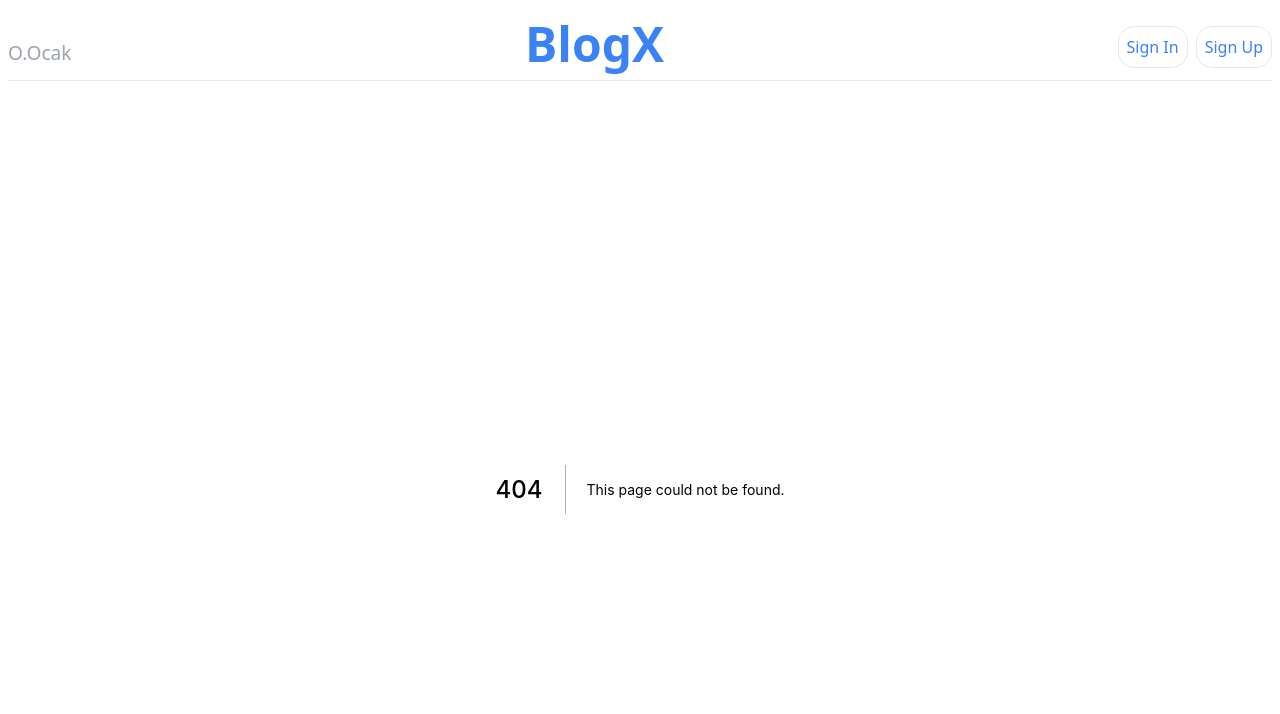
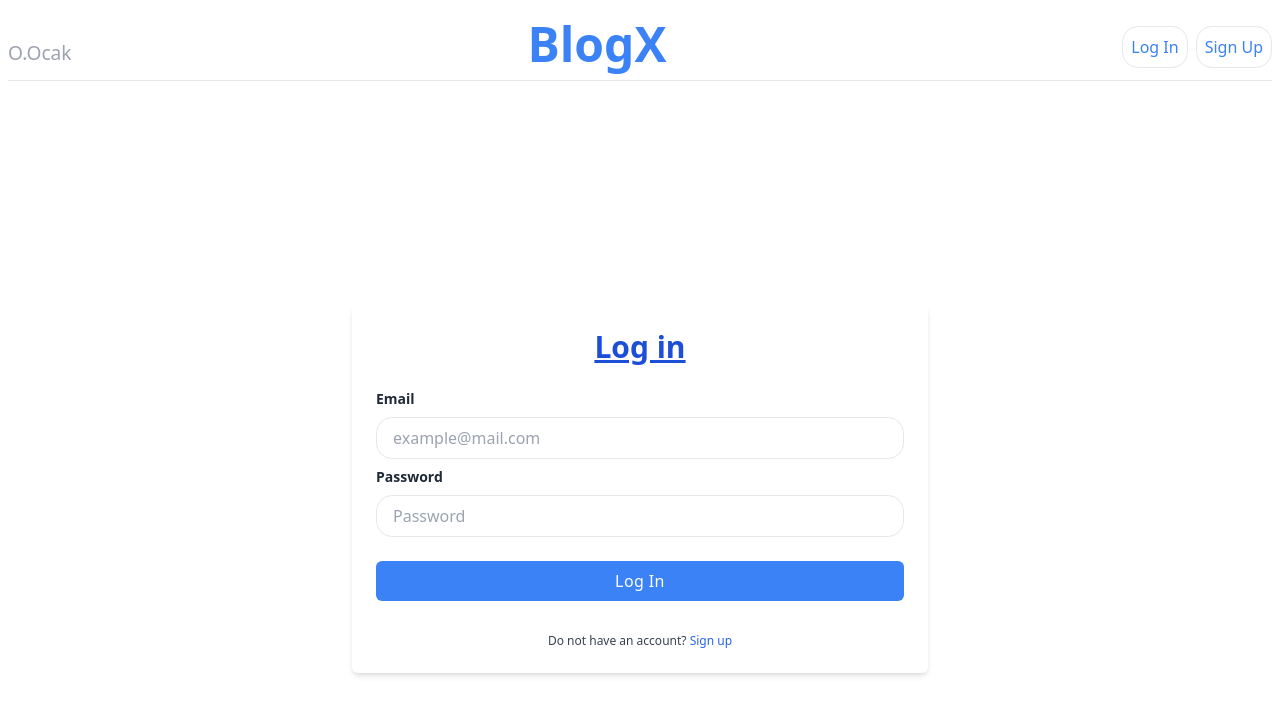
Before and after one commit to OzanOcak/blogapp, a Next.js app: page /login in a window 1280 px wide. Before the commit this address had no page. Shown: the top 714 px of the page. Built offline with nearby package versions, Linux system fonts and the light colour scheme.

Commit message:
login-basic /w next-auth

```diff
--- a/package.json
+++ b/package.json
@@ -13,6 +13,7 @@
     "bcrypt": "^5.0.1",
     "mongoose": "^6.5.1",
     "next": "12.2.3",
+    "next-auth": "3",
     "react": "18.2.0",
     "react-dom": "18.2.0"
   },
--- /dev/null
+++ b/pages/api/auth/[...nextauth].js
@@ -0,0 +1,39 @@
+import NextAuth from "next-auth";
+import CredentialsProvider from "next-auth/providers/credentials";
+import User from "../../../src/models/user";
+
+export default NextAuth({
+  providers: [
+    CredentialsProvider({
+      // The name to display on the sign in form (e.g. 'Sign in with...')
+      name: "Credentials",
+      // The credentials is used to generate a suitable form on the sign in page.
+      // You can specify whatever fields you are expecting to be submitted.
+      // e.g. domain, username, password, 2FA token, etc.
+      //credentials: {
+      // username: { label: "Username", type: "text", placeholder: "jsmith" },
+      //password: { label: "Password", type: "password" },
+      //},
+      async authorize(credentials, req) {
+        // Add logic here to look up the user from the credentials supplied
+        // const user = { id: 1, name: "J Smith", email: "jsmith@example.com" };
+        const { email, password } = credentials;
+        console.log({ email, password });
+
+        const user = await User.findOne({ email }).exec();
+        console.log({ user });
+
+        if (user) {
+          // Any object returned will be saved in `user` property of the JWT
+          return user;
+        } else {
+          // If you return null or false then the credentials will be rejected
+          return null;
+          // You can also Reject this callback with an Error or with a URL:
+          // throw new Error('error message') // Redirect to error page
+          // throw '/path/to/redirect'        // Redirect to a URL
+        }
+      },
+    }),
+  ],
+});
--- a/pages/signin.jsx
+++ b/pages/login.jsx
@@ -1,11 +1,23 @@
+import { useState } from "react";
+import { signIn } from "next-auth/client"; // from next-auth
+
 const SignIn = () => {
+  const [email, setEmail] = useState("");
+  const [password, setPassword] = useState("");
+  const [errorMessage, setErrorMessage] = useState(null);
+
+  const loginHandler = (e) => {
+    e.preventDefault();
+    const payload = { email, password };
+    signIn("credentials", { ...payload });
+  };
   return (
     <div className="relative flex flex-col justify-center min-h-screen overflow-hidden">
       <div className="w-full p-6 m-auto bg-white rounded-md shadow-md lg:max-w-xl">
         <h1 className="text-3xl font-semibold text-center text-blue-700 underline">
           Log in
         </h1>
-        <form className="mt-6">
+        <form className="mt-6" onSubmit={loginHandler}>
           <div className="mb-2">
             <label
               htmlFor="email"
@@ -16,6 +28,8 @@ const SignIn = () => {
             <input
               type="email"
               placeholder="example@mail.com"
+              value={email}
+              onChange={(e) => setEmail(e.target.value)}
               className="block w-full px-4 py-2 mt-2 text-blue-700 bg-white border rounded-[1rem] focus:border-blue-400 focus:ring-blue-300 focus:outline-none focus:ring focus:ring-opacity-40"
             />
           </div>
@@ -29,6 +43,8 @@ const SignIn = () => {
             <input
               type="password"
               placeholder="Password"
+              value={password}
+              onChange={(e) => setPassword(e.target.value)}
               className="block w-full px-4 py-2 mt-2 text-blue-700 bg-white border rounded-[1rem] focus:border-blue-400 focus:ring-blue-300 focus:outline-none focus:ring focus:ring-opacity-40"
             />
           </div>
--- a/src/components/header.jsx
+++ b/src/components/header.jsx
@@ -13,8 +13,8 @@ const Header = () => {
         </Link>
         <div>
           <button className="mb-3 px-2 py-2 border rounded-[1rem] mr-2 hover:bg-blue-500 hover:text-[white]">
-            <Link href={"/signin"}>
-              <a>Sign In</a>
+            <Link href={"/login"}>
+              <a>Log In</a>
             </Link>
           </button>
           <button className="mb-3 px-2 py-2 border rounded-[1rem] hover:bg-blue-500 hover:text-[white]">
```
Also changed, not shown: 1 other file (tests, documents, lock files or other folders).
